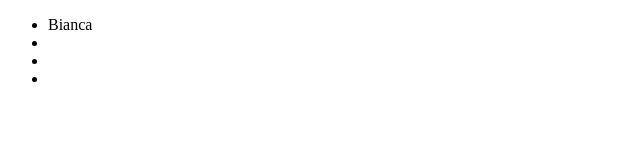
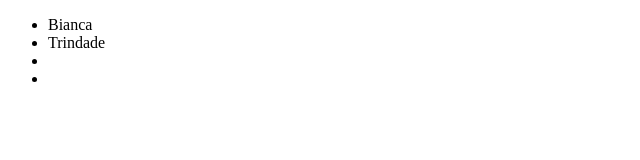
Before and after one commit to trbianca/github-colaborativo, a plain HTML site: page index.html in a window 1280 px wide. Shown: the full height of the page, 0-640 px from the left. Drawn offline with Linux system fonts and the light colour scheme.

Commit message:
Segunda atualização-Bianca

```diff
--- a/index.html
+++ b/index.html
@@ -9,7 +9,7 @@
 <body>
     <ul>
         <li>Bianca</li>
-        <li></li>
+        <li>Trindade</li>
         <li></li>
         <li></li>
     </ul>
```
